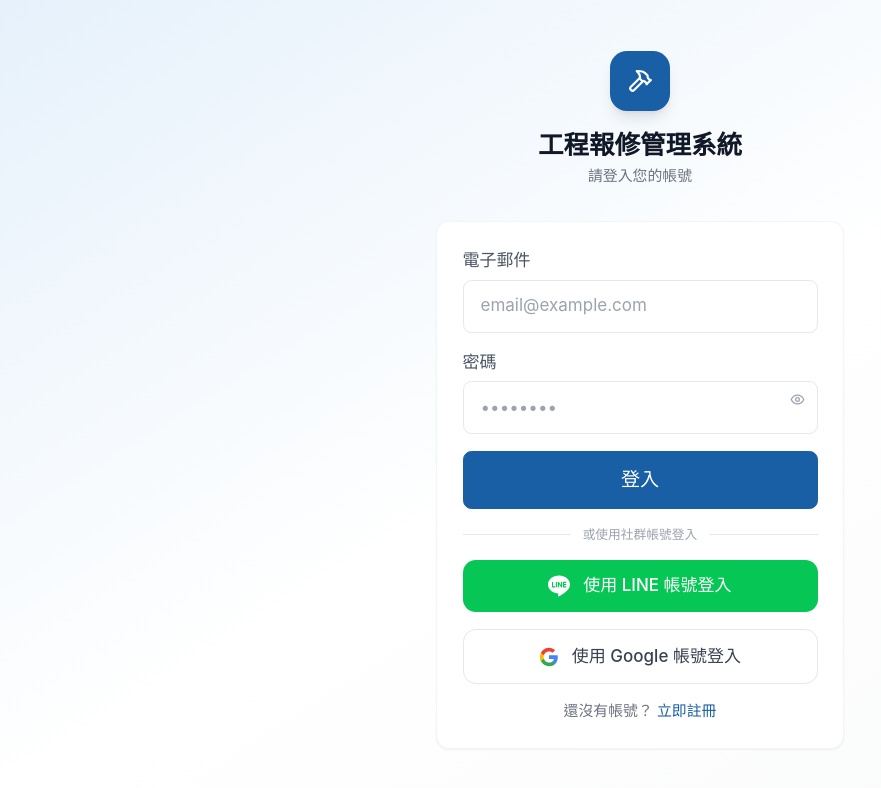
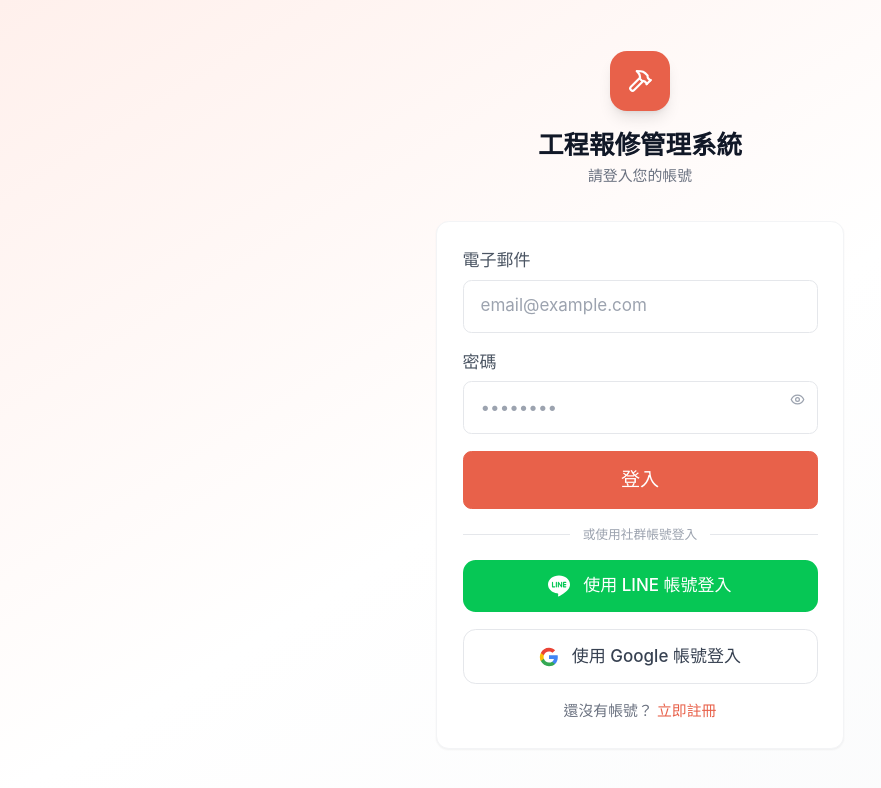
Before and after one commit to BigMikeTW/repair-system, a React (Vite) app in the folder frontend/: page /login in a window 1280 px wide. Shown: the top 788 px of the page, without its empty margins (0-881 px from the left). Built offline with nearby package versions, Linux system fonts and the light colour scheme.

Commit message:
fix: update primary color to coral #E8614A in tailwind config

```diff
--- a/frontend/tailwind.config.js
+++ b/frontend/tailwind.config.js
@@ -4,12 +4,12 @@ export default {
   theme: {
     extend: {
       colors: {
-        primary: { DEFAULT: '#185FA5', light: '#E6F1FB', dark: '#0C447C' },
+        primary: { DEFAULT: '#E8614A', light: '#FFF0EC', dark: '#C94A35' },
         success: { DEFAULT: '#3B6D11', light: '#EAF3DE' },
         warning: { DEFAULT: '#BA7517', light: '#FAEEDA' },
-        danger: { DEFAULT: '#A32D2D', light: '#FCEBEB' },
-        teal: { DEFAULT: '#0F6E56', light: '#E1F5EE' },
-        purple: { DEFAULT: '#534AB7', light: '#EEEDFE' },
+        danger:  { DEFAULT: '#A32D2D', light: '#FCEBEB' },
+        teal:    { DEFAULT: '#0F6E56', light: '#E1F5EE' },
+        purple:  { DEFAULT: '#534AB7', light: '#EEEDFE' },
       }
     }
   },
```
